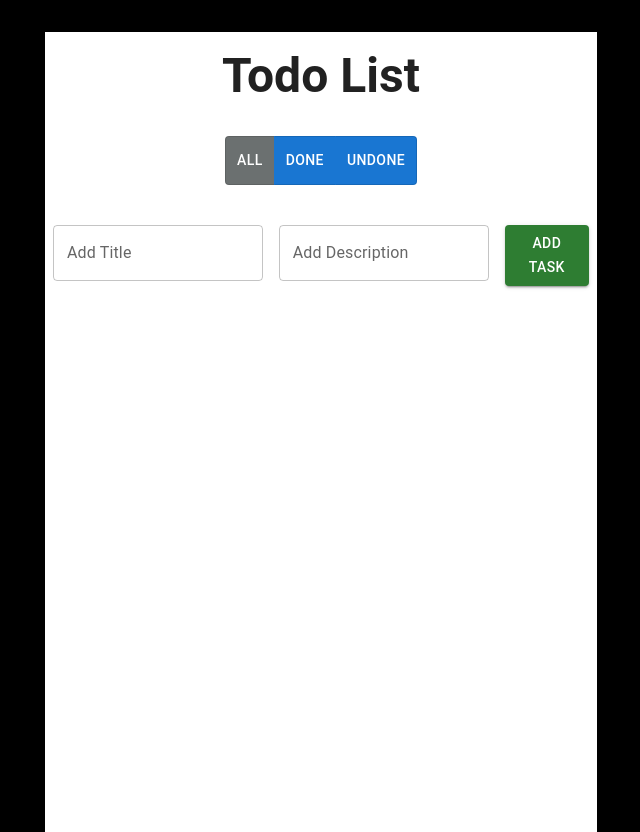
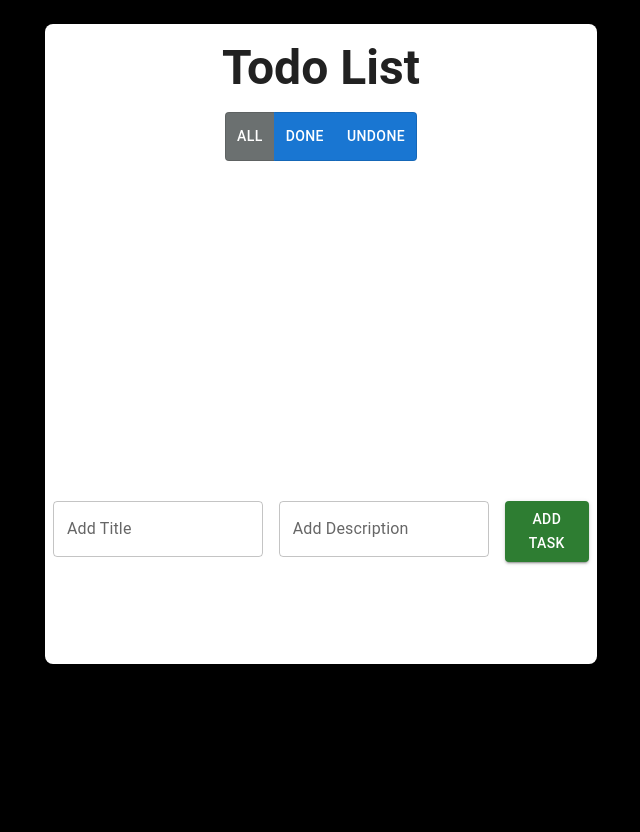
Before and after one commit to Bouyahi-Mohamed/Material-UI-Journey, a React (Create React App) app: page / in a window 1280 px wide. Shown: the whole page, without its empty margins (319-959 px from the left). After the commit the page ends 800 px from the top, so only its background shows below. Built offline with nearby package versions, Linux system fonts and the light colour scheme.

Commit message:
Refactor layout styles in RootContainer and TodoList components for improved  and alignment

```diff
--- a/src/component/RootContainer.js
+++ b/src/component/RootContainer.js
@@ -3,14 +3,15 @@ import CssBaseline from '@mui/material/CssBaseline';
 import { GlobalStyles } from '@mui/material';
 import Box from '@mui/material/Box';
 import Container from '@mui/material/Container';
+import { DisplaySettings } from '@mui/icons-material';
 
 export default function RootContainer({ children }) {
   return (
     <React.Fragment>
       <CssBaseline />
-      <GlobalStyles styles={{ body: { backgroundColor: '#000' } }} />
+      <GlobalStyles styles={{ body: { backgroundColor: '#000' , display: 'flex', justifyContent: 'center', alignItems: 'center' } }} />
       <Container maxWidth="sm">
-        <Box sx={{ bgcolor: '#ffffffff', minHeight: '100vh' }}>
+        <Box sx={{  bgcolor: '#ffffffff', minHeight: '80vh', borderRadius: '8px', boxShadow: 3, my:3}}>
           {children}
         </Box>
       </Container>
--- a/src/component/Title.js
+++ b/src/component/Title.js
@@ -2,7 +2,7 @@ import Box from '@mui/material/Box';
 import Typography from '@mui/material/Typography';
 export default function Title() {
   return (
-    <Box sx={{ textAlign: 'center', my: 4 }}>
+    <Box sx={{ textAlign: 'center',}}>
       <Typography sx={{ fontWeight: 'bold', pt: 2 }} variant="h3">Todo List</Typography>
     </Box>
   );
--- a/src/component/TodoList.js
+++ b/src/component/TodoList.js
@@ -34,12 +34,16 @@ export default function TodoList() {
       sx={{
         width: "90%",
         display: "grid",
-        gridTemplateAreas: "repeat(auto-fill, minmax(min(200px, 100%), 1fr))",
+        gridTemplateColumns: "repeat(auto-fill, minmax(200px))",
         gap: 2,
-        alignContent: "center",
         margin: "0 auto",
-      }}
-    >
+        overflow: "auto",
+        maxHeight: 300,
+        minHeight: 300,
+        alignContent: "flex-start",
+
+      }}>
+
       <RenderTodoList tasks={tasks} navBots={navBots} selectedCard={selectedCard} setTasks={setTasks}/>
 
 
@@ -256,7 +260,6 @@ function TodoCard({ task, setTasks ,selectedCard,index}) {
             sx={{
               height: "100%",
               backgroundColor: task.state ? 'green' : "#4994bcff",
-              padding: task.state ? "8px 0 " : "0",
             }}
           >
             <CardContent sx={{ height: "100%", color: "#ffffffff" }}>
```
